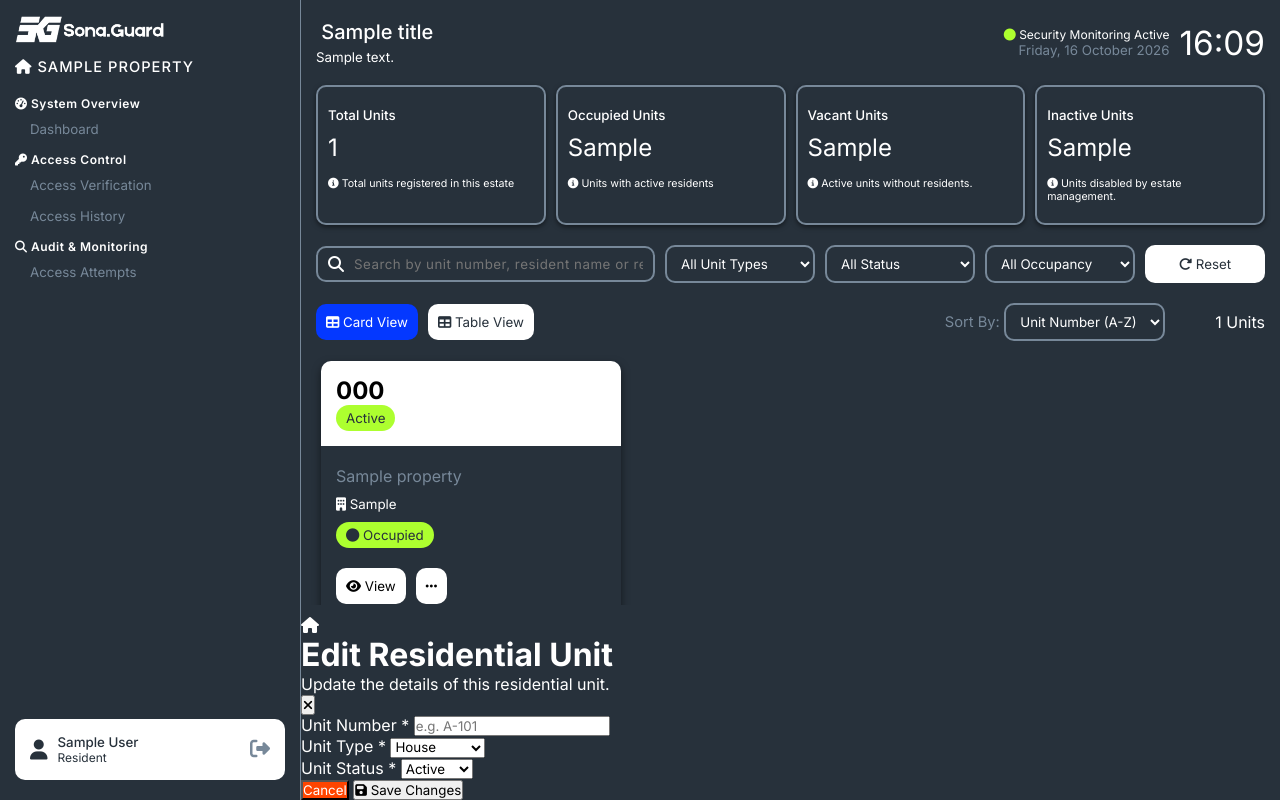
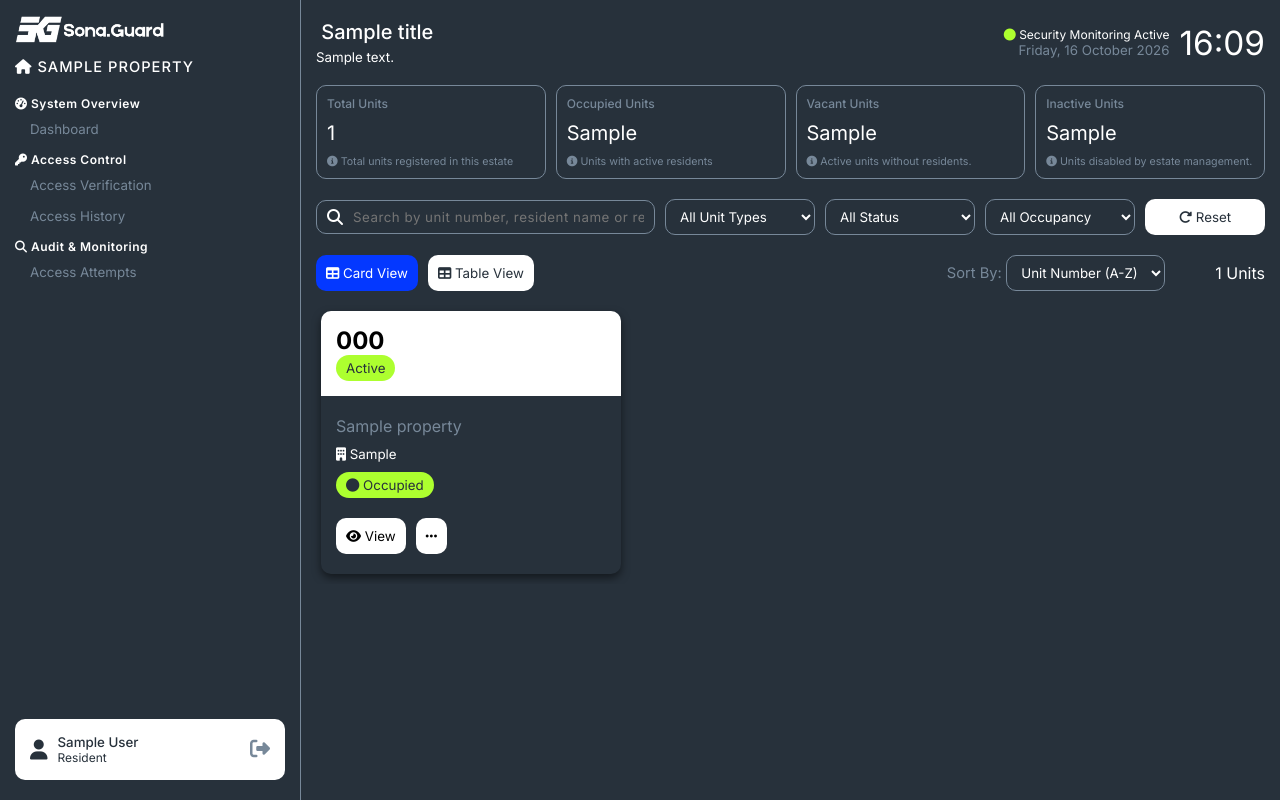
Before and after one commit to oriah-studios-TSF/Sona.Guard, a Flask app: template backend/app/templates/units/index.html in a window 1280 px wide. Run offline with Flask 3, Linux system fonts and the light colour scheme; a user stored in the database is signed in; tables that the repository leaves empty hold one stand-in row (values such as "Sample post"); the template is opened without the code that fills it: values that come from a table or form of the project are taken from there, most other values are stand-ins (such as "Sample title", 1, 10 or a date in 2020); some libraries are stand-ins or nearby versions.

Commit message:
Update units CSS styling and add edit modal classes

```diff
--- a/backend/app/static/css/units.css
+++ b/backend/app/static/css/units.css
@@ -21,27 +21,28 @@
 
 .card {
     flex: 1 1 200px;
-    border: 2px solid lightslategray;
-    box-shadow: 0 2px 5px rgba(0, 0, 0, 0.5);
-    padding: 20px 10px;
     border-radius: 10px;
+    border: 1px solid lightslategray;
+    padding: 10px 10px;
     display: flex;
     flex-direction: column;
 }
 
 .card-title {
-    font-size: 10pt;
+    font-size: 9pt;
     font-weight: 500;
     margin-bottom: 10px;
+    color: lightslategray;
 }
 
 .card-value {
-    font-size: 18pt;
+    font-size: 15pt;
 }
 
 .card-description {
     font-size: 8pt;
-    margin-top: 15px;
+    margin-top: 10px;
+    color: lightslategray;
 }
 
 .filter-bar {
@@ -58,7 +59,7 @@
 .filter-bar .input-row {
     display: flex;
     gap: 10px;
-    border: 2px solid lightslategray;
+    border: 1px solid lightslategray;
     padding: 8px 10px;
     border-radius: 10px;
     flex: 1 1 200px;
@@ -86,7 +87,7 @@
 }
 
 .filter-bar select {
-    border: 2px solid lightslategray;
+    border: 1px solid lightslategray;
     padding: 8px 10px;
     border-radius: 10px;
     font-size: 10pt;
@@ -159,7 +160,7 @@
 }
 
 .sort-total-add select {
-    border: 2px solid lightslategray;
+    border: 1px solid lightslategray;
     padding: 8px 10px;
     border-radius: 10px;
     font-size: 10pt;
@@ -303,7 +304,7 @@
     width: fit-content;
 }
 
-.create-unit-model, .view-unit-model {
+.create-unit-model, .view-unit-model, .edit-unit-model {
     position: absolute;
     top: 0;
     right: 0;
@@ -318,27 +319,27 @@
     display: none;
 }
 
-.create-unit-model.is-open {
+.create-unit-model.is-open, .edit-unit-model.is-open {
     display: flex;
 }
 
-.create-unit-header, .view-unit-header {
+.create-unit-header, .view-unit-header, .edit-unit-header {
     display: flex;
     justify-content: space-between;
     align-items: center;
 }
 
-.create-unit-header .left, .view-unit-header .left {
+.create-unit-header .left, .view-unit-header .left, .edit-unit-header .left {
     display: flex;
     gap: 10px;
     align-items: center;
 }
 
-.create-unit-header .left i, .view-unit-header .left i {
+.create-unit-header .left i, .view-unit-header .left i, .edit-unit-header .left i {
     font-size: 30pt;
 }
 
-#close-create-unit-button, #close-view-unit-button {
+#close-create-unit-button, #close-view-unit-button, #edit-unit-close-button {
     border: none;
     background-color: transparent;
     color: white;
@@ -346,50 +347,50 @@
     cursor: pointer;
 }
 
-#close-create-unit-button:hover, #close-view-unit-button:hover {
+#close-create-unit-button:hover, #close-view-unit-button:hover, #edit-unit-close-button:hover {
     color: orangered;
 }
 
-.create-unit-header h1, .view-unit-header h1 {
+.create-unit-header h1, .view-unit-header h1, .edit-unit-header h1 {
     font-size: 15pt;
     font-weight: 500;
     margin-bottom: 5px;
 }
 
-.create-unit-header p, .view-unit-header p {
+.create-unit-header p, .view-unit-header p, .edit-unit-header p {
     font-size: 11pt;
     font-weight: 300;
 }
 
-.create-unit-body, .view-unit-body {
+.create-unit-body, .view-unit-body, .edit-unit-body {
     display: flex;
     flex-direction: column;
     margin-top: 30px;
 }
 
-.create-unit-body .form-group {
+.create-unit-body .form-group, .edit-unit-body .form-group {
     display: flex;
     flex-direction: column;
     margin-bottom: 10px;
 }
 
-.create-unit-form {
+.create-unit-form, .edit-unit-form {
     display: flex;
     flex-direction: column;
     gap: 10px;
 }
 
-.create-unit-body .form-group label {
+.create-unit-body .form-group label, .edit-unit-body .form-group label {
     font-size: 11pt;
     font-weight: 400;
     margin-bottom: 10px;
     color: white;
 }
 
-.create-unit-body .form-group input, .create-unit-body .form-group select {
+.create-unit-body .form-group input, .create-unit-body .form-group select, .edit-unit-body .form-group input, .edit-unit-body .form-group select {
     padding: 10px;
     border-radius: 10px;
-    border: 2px solid lightslategray;
+    border: 1px solid lightslategray;
     outline: none;
     font-size: 10pt;
     font-weight: 400;
@@ -397,11 +398,11 @@
     background-color: #27313b;
 }
 
-.create-unit-body .form-group input[type='text'] {
+.create-unit-body .form-group input[type='text'], .edit-unit-body .form-group input[type='text'] {
     text-transform: uppercase;
 }
 
-.create-unit-footer, .view-unit-footer {
+.create-unit-footer, .view-unit-footer, .edit-unit-footer {
     margin-top: 10px;
     display: flex;
     justify-content: flex-end;
@@ -411,7 +412,7 @@
     right: 20px;
 }
 
-.create-unit-footer button, .view-unit-footer button {
+.create-unit-footer button, .view-unit-footer button, .edit-unit-footer button {
     padding: 10px 20px;
     border-radius: 10px;
     border: none;
@@ -422,7 +423,7 @@
     cursor: pointer;
 }
 
-.create-unit-footer button:hover {
+.create-unit-footer button:hover, .view-unit-footer button:hover, .edit-unit-footer button:hover {
     background-color: #0438ff;
     color: white;
 }
@@ -442,14 +443,13 @@
     gap: 10px;
     padding: 15px 16px;
     border-radius: 10px;
-    border: 2px solid lightslategray;
+    border: 1px solid lightslategray;
     margin-bottom: 10px;
 }
 
 .view-unit-detail span {
-    color: #71717a;
+    color: lightslategray;
     font-size: 11pt;
-    font-weight: 500;
 }
 
 .view-unit-detail strong {
```
